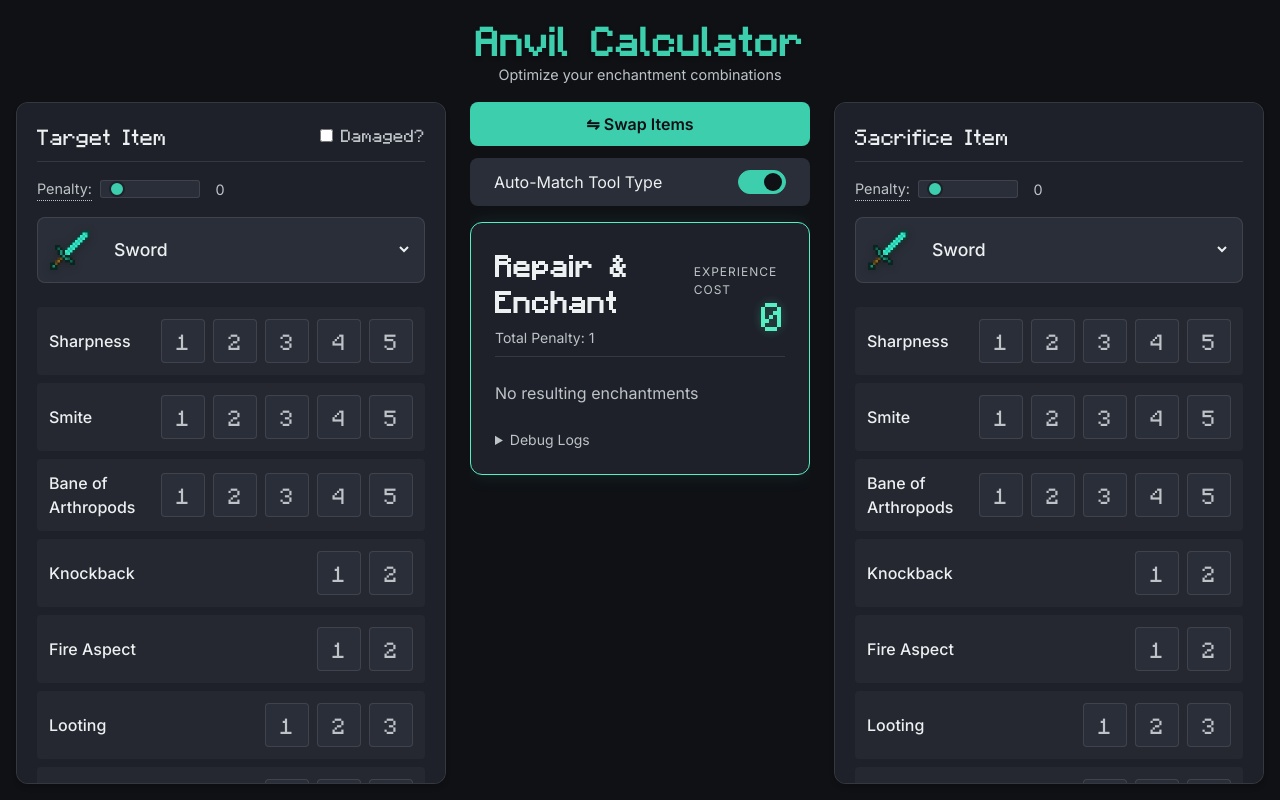
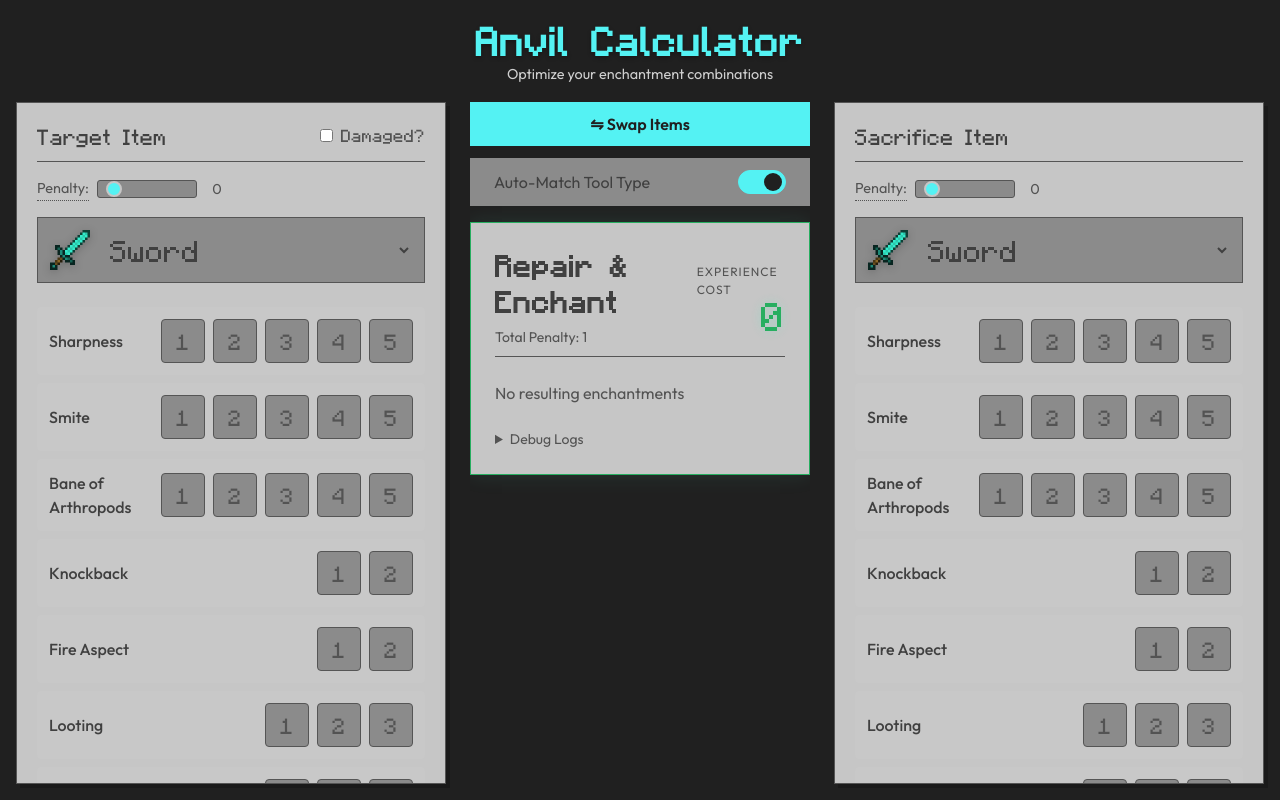
Before and after one commit to sunnypwang/Anvil-Calculator, a React (Vite) app: page / in a window 1280 px wide. Built offline with nearby package versions, Linux system fonts and the light colour scheme.

Commit message:
new theming CSS

```diff
--- a/index.html
+++ b/index.html
@@ -8,7 +8,7 @@
   <title>Anvil Calculator</title>
   <link rel="preconnect" href="https://fonts.googleapis.com">
   <link rel="preconnect" href="https://fonts.gstatic.com" crossorigin>
-  <link href="https://fonts.googleapis.com/css2?family=Inter:wght@400;500;600;700&display=swap" rel="stylesheet">
+  <link href="https://fonts.googleapis.com/css2?family=Outfit:wght@300;400;500;600;700&display=swap" rel="stylesheet">
 </head>
 
 <body>
--- a/src/App.css
+++ b/src/App.css
@@ -25,7 +25,7 @@
 }
 
 .app-subtitle {
-  color: var(--text-muted);
+  color: var(--text-light);
   font-size: 0.9rem;
 }
 
@@ -211,10 +211,15 @@ button {
   background: transparent;
   border: none;
   color: var(--text-main);
-  font-size: 1.1rem;
+  font-family: var(--font-display);
+  font-size: 1.5rem;
+  /* Larger text */
   font-weight: 500;
   cursor: pointer;
-  padding: 0.25rem;
+  padding: 0;
+  /* Reduced padding to fit container */
+  line-height: 1;
+  /* Compact line height */
 }
 
 .penalty-input-group {
@@ -379,12 +384,14 @@ button {
 }
 
 .result-item-badge {
-  background: var(--bg-input);
+  background: #555555;
+  /* Dark gray for contrast */
   padding: 0.5rem;
   border-radius: var(--radius-md);
   text-align: center;
   border: 1px solid var(--border-light);
-  color: var(--accent-warning);
+  color: #FFFF55;
+  /* Minecraft Yellow */
   font-weight: 500;
   font-size: 0.9rem;
   flex: 1 1 auto;
--- a/src/theme.css
+++ b/src/theme.css
@@ -1,53 +1,61 @@
 :root {
-  /* HSL Color Palette - Deep Slate Theme */
+  /* HSL Color Palette - Minecraft GUI Theme */
 
   /* Backgrounds */
-  --bg-app: #0f1115;
-  /* Very dark slate, almost black */
-  --bg-panel: #1e2129;
-  /* Dark slate for cards/panels */
-  --bg-input: #2a2e38;
-  /* Slightly lighter for inputs */
-  --bg-hover: #353a45;
-  /* Hover state */
+  --bg-app: #202020;
+  /* Keep outer app dark for contrast/focus */
+  --bg-panel: #c6c6c6;
+  /* Standard GUI Gray */
+  --bg-input: #8b8b8b;
+  /* Darker slot background */
+  --bg-hover: #dbdbdb;
+  /* Lighter gray for hover */
 
   /* Accents */
-  --accent-primary: #3ccead;
-  /* Cyan/Diamond-like */
-  --accent-secondary: #9b59b6;
-  /* Enchantment purple */
-  --accent-success: #55efc4;
-  /* XP Green */
-  --accent-danger: #ff7675;
-  /* Error/Destroy */
-  --accent-warning: #ffeaa7;
-  /* Gold */
-  --accent-orange: #ff9f43;
-  /* Incompatible warning */
+  --accent-primary: #54F2F3;
+  /* Cyan remains for brand/highlights */
+  --accent-secondary: #58247a;
+  /* Darker purple for readability on light bg */
+  --accent-success: #27ae60;
+  /* Darker green for readability */
+  --accent-danger: #c0392b;
+  /* Darker red */
+
+  /* Re-thinking Warning: In game, tooltip text is often yellow/white on purple bg.
+     But here we are on light gray. Let's use a dark gold/brown. */
+  --accent-warning: #d35400;
+  /* Dark Orange/Brown for warnings */
+  --accent-orange: #d35400;
+  /* Synced with warning for consistency */
 
   /* Text */
-  --text-main: #ecf0f1;
-  /* Bright white-gray */
-  --text-muted: #bdc3c7;
-  /* Muted gray for labels */
-  --text-dark: #2d3436;
-  /* Dark text for light backgrounds */
+  --text-light: #cfcfcf;
+
+  --text-main: #404040;
+  /* Dark Gray for main text */
+  --text-muted: #535353;
+  /* Slightly lighter dark gray */
+  --text-dark: #202020;
+  /* Almost black */
 
   /* Borders */
-  --border-light: rgba(255, 255, 255, 0.1);
-  --border-focus: rgba(60, 206, 173, 0.5);
+  --border-light: #555555;
+  /* Dark gray border */
+  --border-focus: #3ccead;
 
   /* Shadows */
-  --shadow-sm: 0 1px 2px 0 rgba(0, 0, 0, 0.05);
-  --shadow-md: 0 4px 6px -1px rgba(0, 0, 0, 0.1), 0 2px 4px -1px rgba(0, 0, 0, 0.06);
-  --shadow-glow: 0 0 15px rgba(60, 206, 173, 0.15);
+  --shadow-sm: 2px 2px 0px rgba(0, 0, 0, 0.2);
+  /* Hard shadows for pixel feel */
+  --shadow-md: 4px 4px 0px rgba(0, 0, 0, 0.2);
+  --shadow-glow: 0 0 10px rgba(60, 206, 173, 0.3);
 
   /* Typography */
-  --font-main: 'Inter', system-ui, -apple-system, sans-serif;
+  --font-main: 'Outfit', system-ui, -apple-system, sans-serif;
   --font-display: 'Minecraftia', monospace;
 
   /* Spacing */
   --radius-sm: 4px;
-  --radius-md: 8px;
-  --radius-lg: 12px;
+  --radius-md: 0px;
+  /* Square corners for GUI feel */
+  --radius-lg: 0px;
 }
```
